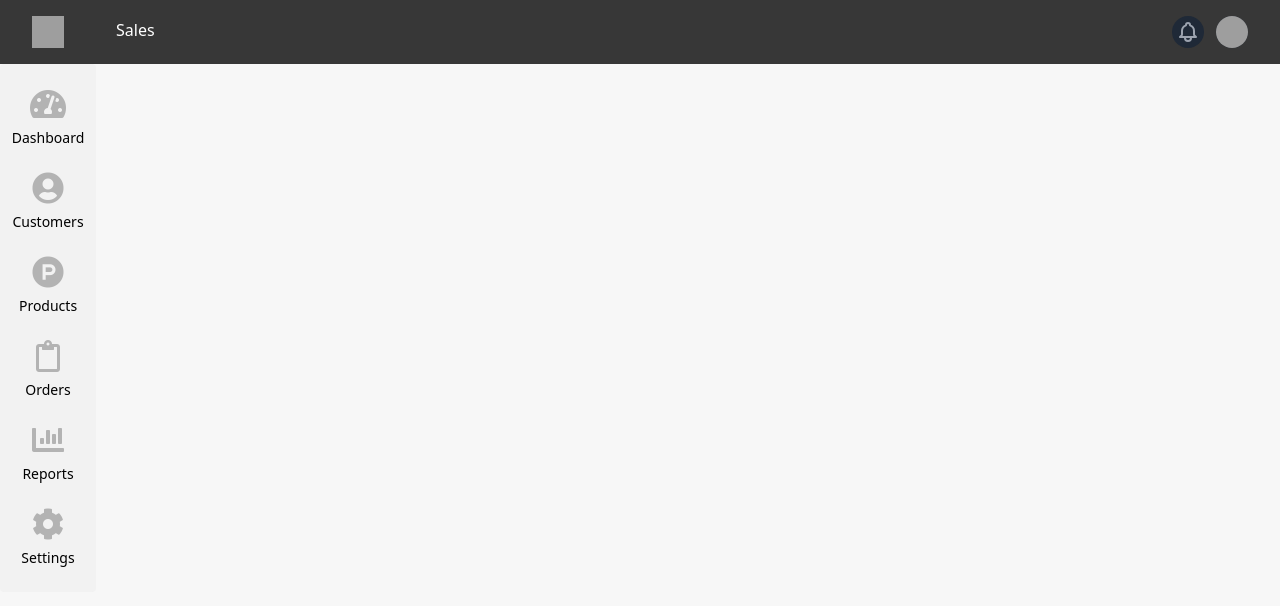
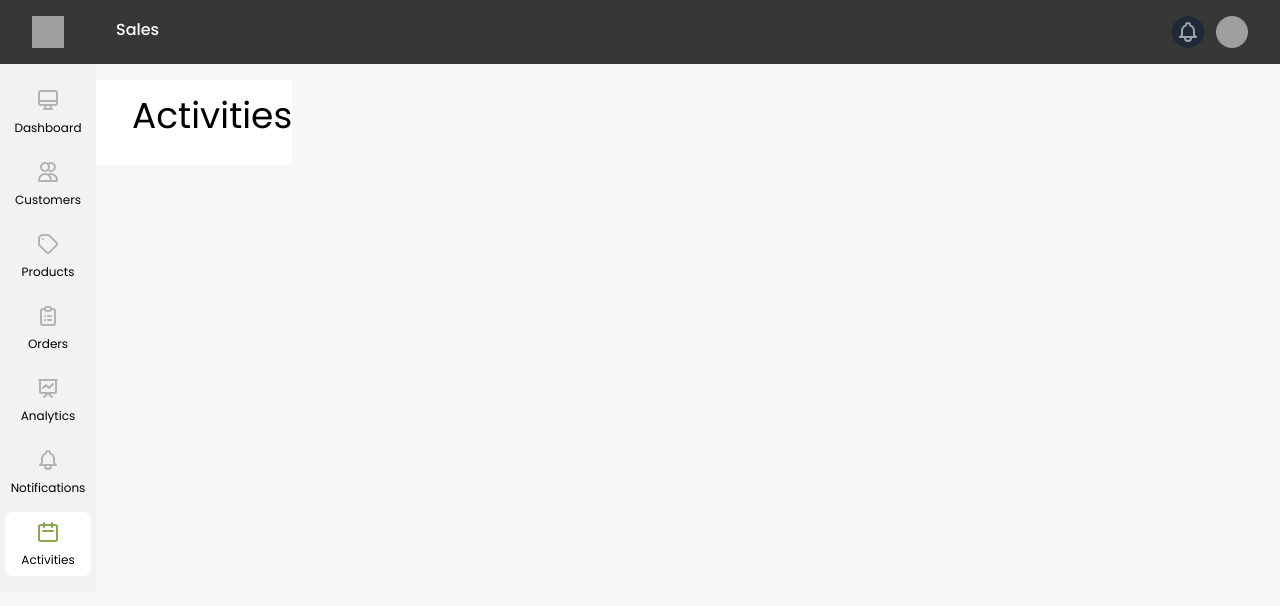
Before and after one commit to cebrijuniper/junipertest, a Vue app: page /activities in a window 1280 px wide. Shown: the top 606 px of the page. Built offline with nearby package versions, Linux system fonts and the light colour scheme; grey boxes are pictures that could not be loaded.

Commit message:
Updated SideBar.vue to reassemble Insight requisites

```diff
--- a/src/App.vue
+++ b/src/App.vue
@@ -1,6 +1,5 @@
 <script setup lang="ts">
 import { RouterLink, RouterView } from 'vue-router'
-
 import MainNav from './components/MainNav.vue'
 import SideBar from './components/SideBar.vue'
 </script>
@@ -8,7 +7,7 @@ import SideBar from './components/SideBar.vue'
 <template>
   <div>
     <MainNav />
-    <SideBar />
+    <SideBar/>
     <RouterView />
     <div class="clear-both"></div>
   </div>
@@ -16,7 +15,10 @@ import SideBar from './components/SideBar.vue'
 </template>
 
 <style>
+  @import url('https://fonts.googleapis.com/css2?family=Poppins:wght@100;200;300;400;500;600;700;800;900&display=swap');
+
   body{
     background: #f7f7f7;
+    font-family: 'Poppins', sans-serif;
   }
 </style>
--- a/src/components/SideBar.vue
+++ b/src/components/SideBar.vue
@@ -1,70 +1,80 @@
 <template>
-
   <aside class="w-24 float-left h-full" aria-label="Sidebar">
-    <div class="overflow-y-auto py-4 px-3 bg-[#f2f2f2] rounded dark:bg-gray-800">
+    <div class="overflow-y-auto py-4 bg-[#f2f2f2] rounded dark:bg-gray-800" style="padding-left: 5px; padding-right: 5px">
       <ul class="space-y-2">
-            <li class="flex justify-center">
-                <router-link to="/" class="pt-2">
-                      <div class="pb-2 flex justify-center"><i class="fas fa-tachometer-alt fa-2x text-[#b3b3b3]"></i></div>
-                      <p class="text-sm pb-2">Dashboard</p>
+        <li class="flex justify-center" v-for="link in sidebarLinks">
+          <router-link :to="link.to" class="pt-2 rounded-lg">
+            <div class="pb-2 flex justify-center">
+              <svg xmlns="http://www.w3.org/2000/svg" class="h-6 w-6 text-[#b3b3b3] focus:text-[#5a7b32]" fill="none" viewBox="0 0 24 24" stroke="currentColor" stroke-width="2">
+                <path stroke-linecap="round" stroke-linejoin="round" :d="link['svg-d']" />
+              </svg>
+            </div>
+            <p class="text-xs pb-2">{{link.name}}</p>
           </router-link>
         </li>
-            <li class="flex justify-center">
-                <router-link to="/customers" class="pt-2">
-                      <div class="pb-2  flex justify-center"><i class="fas fa-user-circle fa-2x text-[#b3b3b3]"></i></div>
-                      <p class="text-sm pb-2">Customers</p>
-                </router-link>
-            </li>
-            <li class="flex justify-center pt-2">
-                <router-link to="/products">
-                      <div class="pb-2  flex justify-center"><i class="fab fa-product-hunt fa-2x text-[#b3b3b3]"></i></div>
-                      <p class=" text-sm pb-2">Products</p>
-                </router-link>
-            </li>
-            <li class="flex justify-center pt-2">
-                <router-link to="/orders">
-                      <div class="pb-2  flex justify-center"><i class="far fa-clipboard fa-2x text-[#b3b3b3]"></i></div>
-                      <p class="text-sm pb-2">Orders</p>
-                </router-link>
-            </li>
-            <li class="flex justify-center pt-2">
-                <router-link to="/reports">
-                      <div class="pb-2  flex justify-center"><i class="fas fa-chart-bar fa-2x text-[#b3b3b3]"></i></div>
-                      <p class=" text-sm pb-2">Reports</p>
-                </router-link>
-            </li>
-            <li class="flex justify-center pt-2">
-                <router-link to="/settings">
-                      <div class="pb-2  flex justify-center"><i class="fas fa-cog fa-2x text-[#b3b3b3]"></i></div>
-                      <p class=" text-sm pb-2">Settings</p>
-                </router-link>
-            </li>
-
       </ul>
     </div>
   </aside>
-
-
-
 </template>
 
 <script lang="ts">
-import { defineComponent } from 'vue'
+import {defineComponent} from 'vue'
 
 export default defineComponent({
   setup() {
+    const sidebarLinks = [
+      {
+        name: 'Dashboard',
+        to: '/',
+        'svg-d': 'M9.75 17L9 20l-1 1h8l-1-1-.75-3M3 13h18M5 17h14a2 2 0 002-2V5a2 2 0 00-2-2H5a2 2 0 00-2 2v10a2 2 0 002 2z'
+      },
+      {
+        name: 'Customers',
+        to: '/customers',
+        'svg-d': 'M12 4.354a4 4 0 110 5.292M15 21H3v-1a6 6 0 0112 0v1zm0 0h6v-1a6 6 0 00-9-5.197M13 7a4 4 0 11-8 0 4 4 0 018 0z'
+      },
+      {
+        name: 'Products',
+        to: '/products',
+        'svg-d': 'M7 7h.01M7 3h5c.512 0 1.024.195 1.414.586l7 7a2 2 0 010 2.828l-7 7a2 2 0 01-2.828 0l-7-7A1.994 1.994 0 013 12V7a4 4 0 014-4z'
+      },
+      {
+        name: 'Orders',
+        to: '/orders',
+        'svg-d': 'M9 5H7a2 2 0 00-2 2v12a2 2 0 002 2h10a2 2 0 002-2V7a2 2 0 00-2-2h-2M9 5a2 2 0 002 2h2a2 2 0 002-2M9 5a2 2 0 012-2h2a2 2 0 012 2m-3 7h3m-3 4h3m-6-4h.01M9 16h.01'
+      },
+      {
+        name: 'Analytics',
+        to: '/analytics',
+        'svg-d': 'M7 12l3-3 3 3 4-4M8 21l4-4 4 4M3 4h18M4 4h16v12a1 1 0 01-1 1H5a1 1 0 01-1-1V4z'
+      },
+      {
+        name: 'Notifications',
+        to: '/notifications',
+        'svg-d': 'M15 17h5l-1.405-1.405A2.032 2.032 0 0118 14.158V11a6.002 6.002 0 00-4-5.659V5a2 2 0 10-4 0v.341C7.67 6.165 6 8.388 6 11v3.159c0 .538-.214 1.055-.595 1.436L4 17h5m6 0v1a3 3 0 11-6 0v-1m6 0H9'
+      },
+      {
+        name: 'Activities',
+        to: '/activities',
+        'svg-d': 'M8 7V3m8 4V3m-9 8h10M5 21h14a2 2 0 002-2V7a2 2 0 00-2-2H5a2 2 0 00-2 2v12a2 2 0 002 2z'
+      }
+    ]
 
+    return {
+      sidebarLinks
+    }
   },
 })
 </script>
 
 <style scoped>
-.router-link-exact-active{
+.router-link-exact-active {
   background: #fff;
   width: 100%;
   text-align: center;
 }
-.router-link-exact-active i{
+
+.router-link-exact-active svg {
   color: #88a750;
 }
 </style>
--- /dev/null
+++ b/src/views/Activities.vue
@@ -0,0 +1,17 @@
+<template>
+    <ContentHeading :label="label" />
+</template>
+<script lang="ts">
+import { defineComponent, ref } from 'vue'
+import ContentHeading from '../components/ContentHeading.vue'
+
+export default defineComponent({
+    setup() {
+        const label = ref<string>("Activities");
+        return {
+            label
+        };
+    },
+    components: { ContentHeading }
+})
+</script>
--- /dev/null
+++ b/src/views/Analytics.vue
@@ -0,0 +1,17 @@
+<template>
+    <ContentHeading :label="label" />
+</template>
+<script lang="ts">
+import { defineComponent, ref } from 'vue'
+import ContentHeading from '../components/ContentHeading.vue'
+
+export default defineComponent({
+    setup() {
+        const label = ref<string>("Analytics");
+        return {
+            label
+        };
+    },
+    components: { ContentHeading }
+})
+</script>
--- /dev/null
+++ b/src/views/Notifications.vue
@@ -0,0 +1,17 @@
+<template>
+    <ContentHeading :label="label" />
+</template>
+<script lang="ts">
+import { defineComponent, ref } from 'vue'
+import ContentHeading from '../components/ContentHeading.vue'
+
+export default defineComponent({
+    setup() {
+        const label = ref<string>("Notifications");
+        return {
+            label
+        };
+    },
+    components: { ContentHeading }
+})
+</script>
```
Also changed, not shown: src/router/index.ts (+7 -1 lines). Lines whose indentation alone changed are shown as unchanged.
